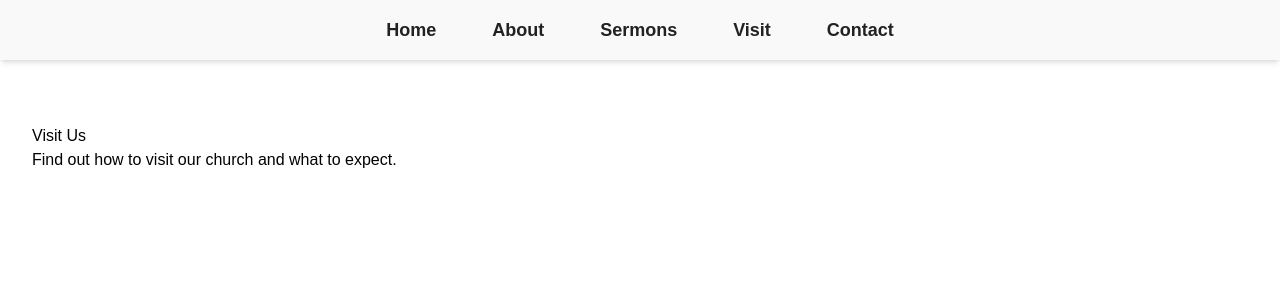
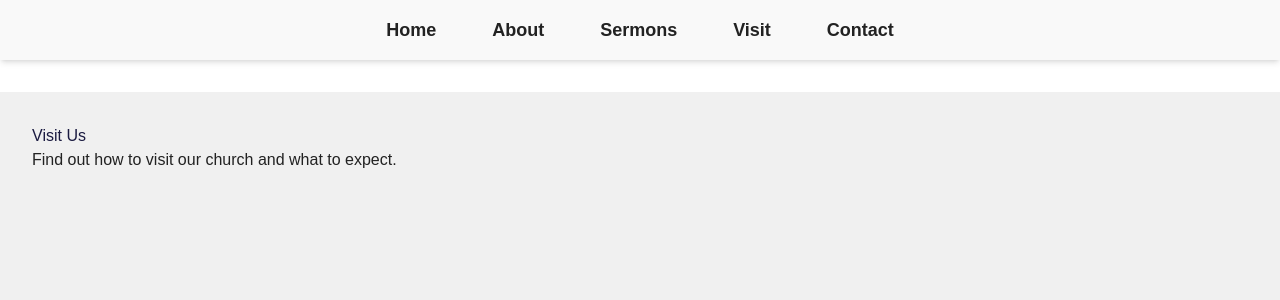
Before and after one commit to anon381/jslv3, a Next.js app: page /visit in a window 1280 px wide. Shown: the top 300 px of the page. Built offline with nearby package versions, Linux system fonts and the light colour scheme.

Commit message:
Update Visit page styling and colors

```diff
--- a/src/app/visit/page.tsx
+++ b/src/app/visit/page.tsx
@@ -5,8 +5,8 @@ export default function Visit() {
   return (
     <>
       <Navigation />
-      <main className="bg-white text-black min-h-screen p-8">
-        <h1>Visit Us</h1>
+      <main className="bg-[#f0f0f0] text-[#222222] min-h-screen p-8">
+        <h1 className="text-[#1a1a40]">Visit Us</h1>
         <p>Find out how to visit our church and what to expect.</p>
       </main>
     </>
```
